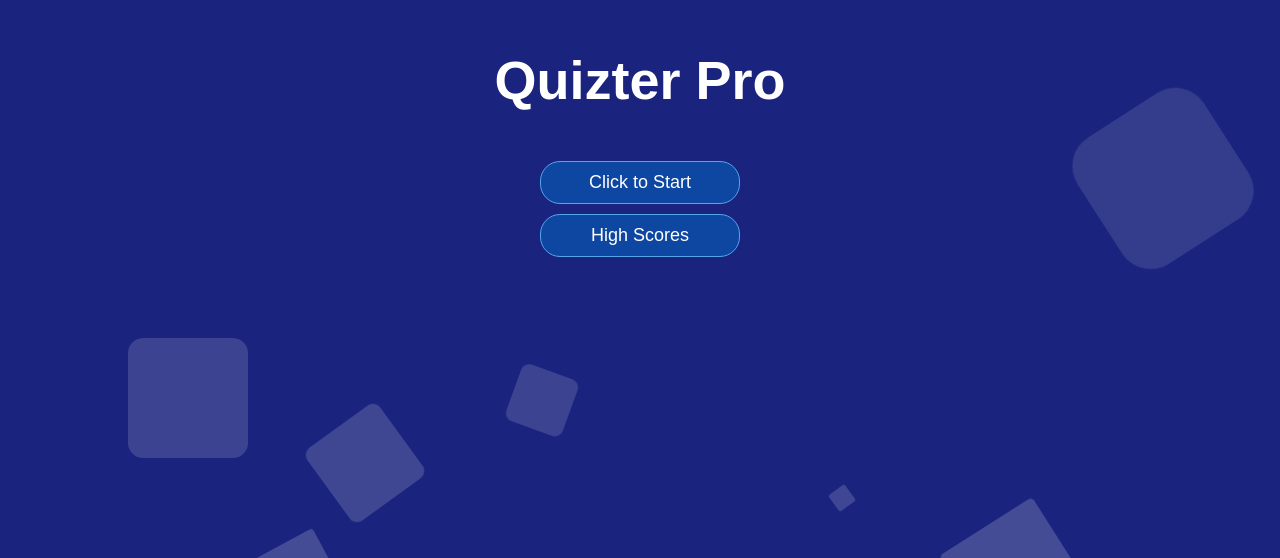
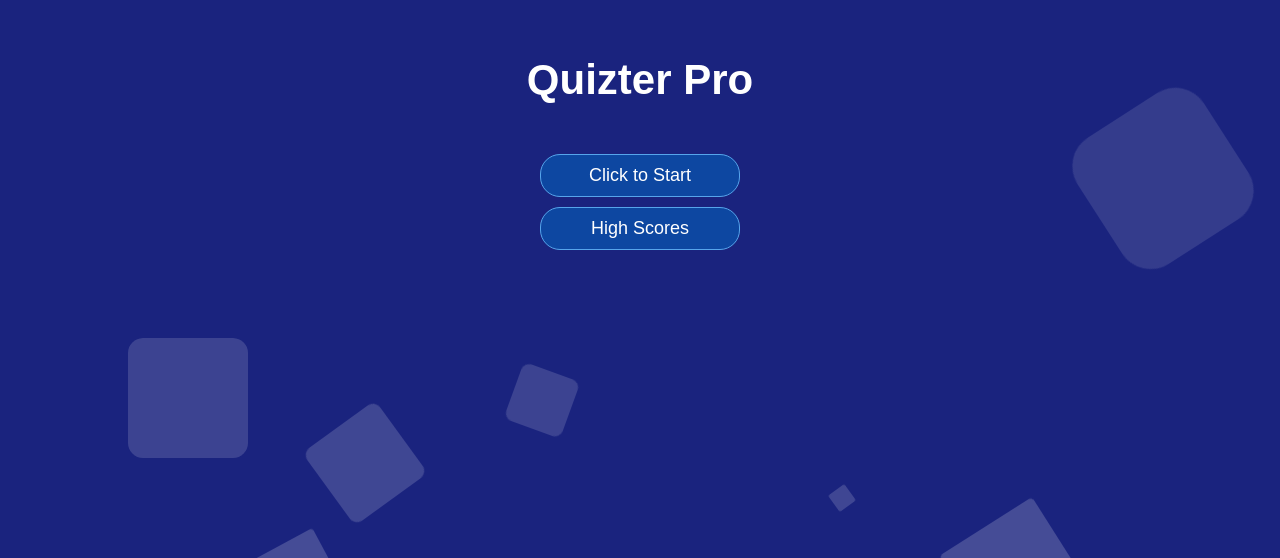
Before and after one commit to Razeb12/quizterv2, a plain HTML site: page index.html in a window 1280 px wide. Shown: the part 242-800 px from the top of the page. Drawn offline with Linux system fonts and the light colour scheme; a web font is replaced by a local one.

Commit message:
Update style.css

```diff
--- a/style.css
+++ b/style.css
@@ -22,7 +22,7 @@ h4 {
 }
 
 h1 {
-    font-size: 5.4rem;
+    font-size: 4.2rem;
     color: white;
     margin-bottom: 5rem;
 }
```
